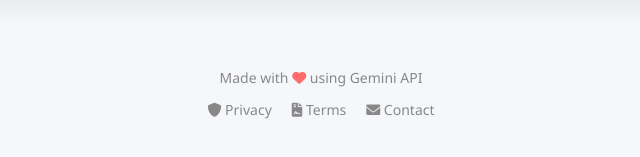
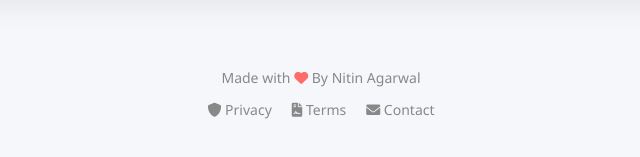
Before and after one commit to nitinagarwal2002/Analyzer, a plain HTML site: page index.html in a window 1280 px wide. Shown: the part 693-850 px from the top of the page, 319-959 px from the left. Drawn offline with Linux system fonts and the light colour scheme.

Commit message:
Update index.html

```diff
--- a/index.html
+++ b/index.html
@@ -374,7 +374,7 @@
     </main>
 
     <footer>
-      <p>Made with <i class="fas fa-heart" style="color: #ff6b6b;"></i> using Gemini API</p>
+      <p>Made with <i class="fas fa-heart" style="color: #ff6b6b;"></i> By Nitin Agarwal</p>
       <div class="footer-links">
         <a href="#" aria-label="Privacy Policy"><i class="fas fa-shield-alt"></i> Privacy</a>
         <a href="#" aria-label="Terms of Service"><i class="fas fa-file-contract"></i> Terms</a>
```
